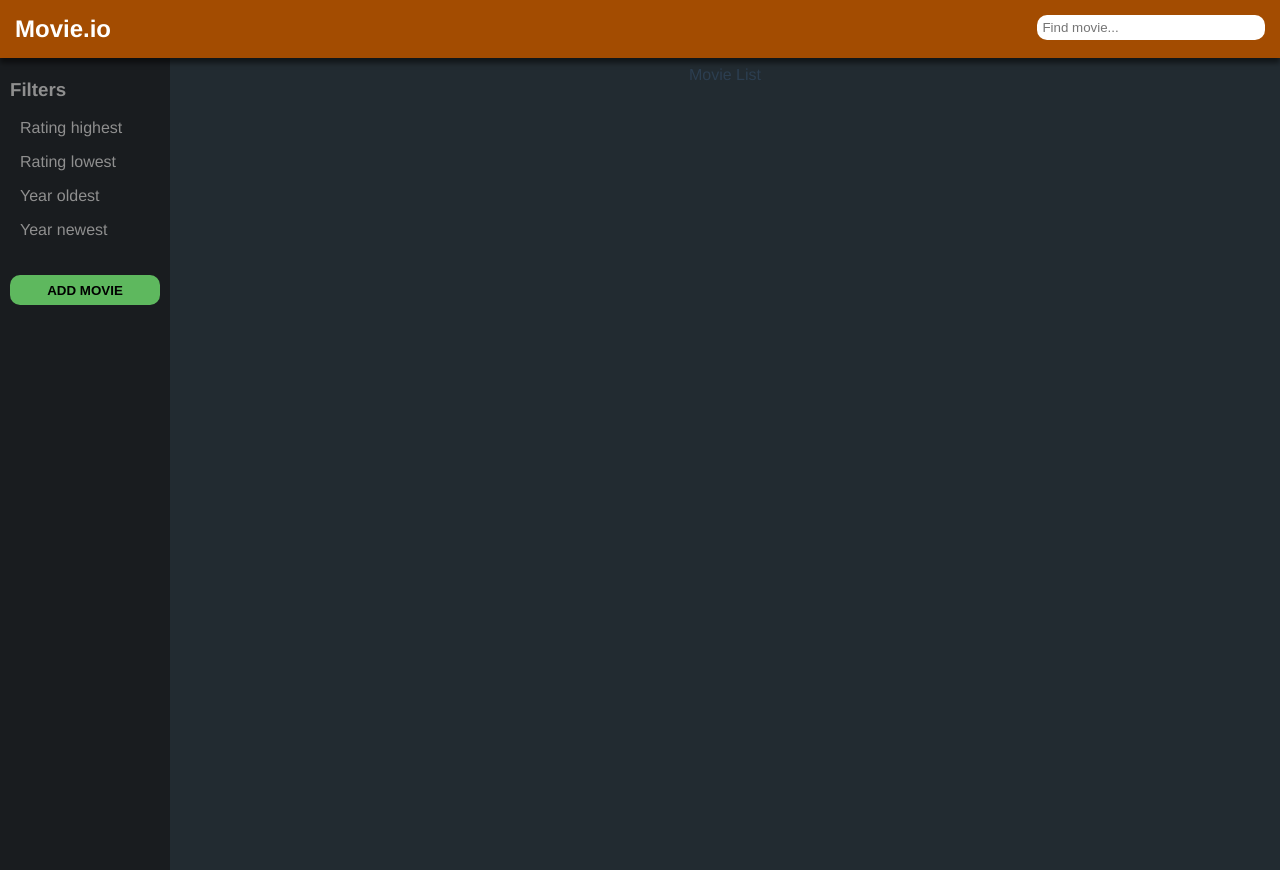
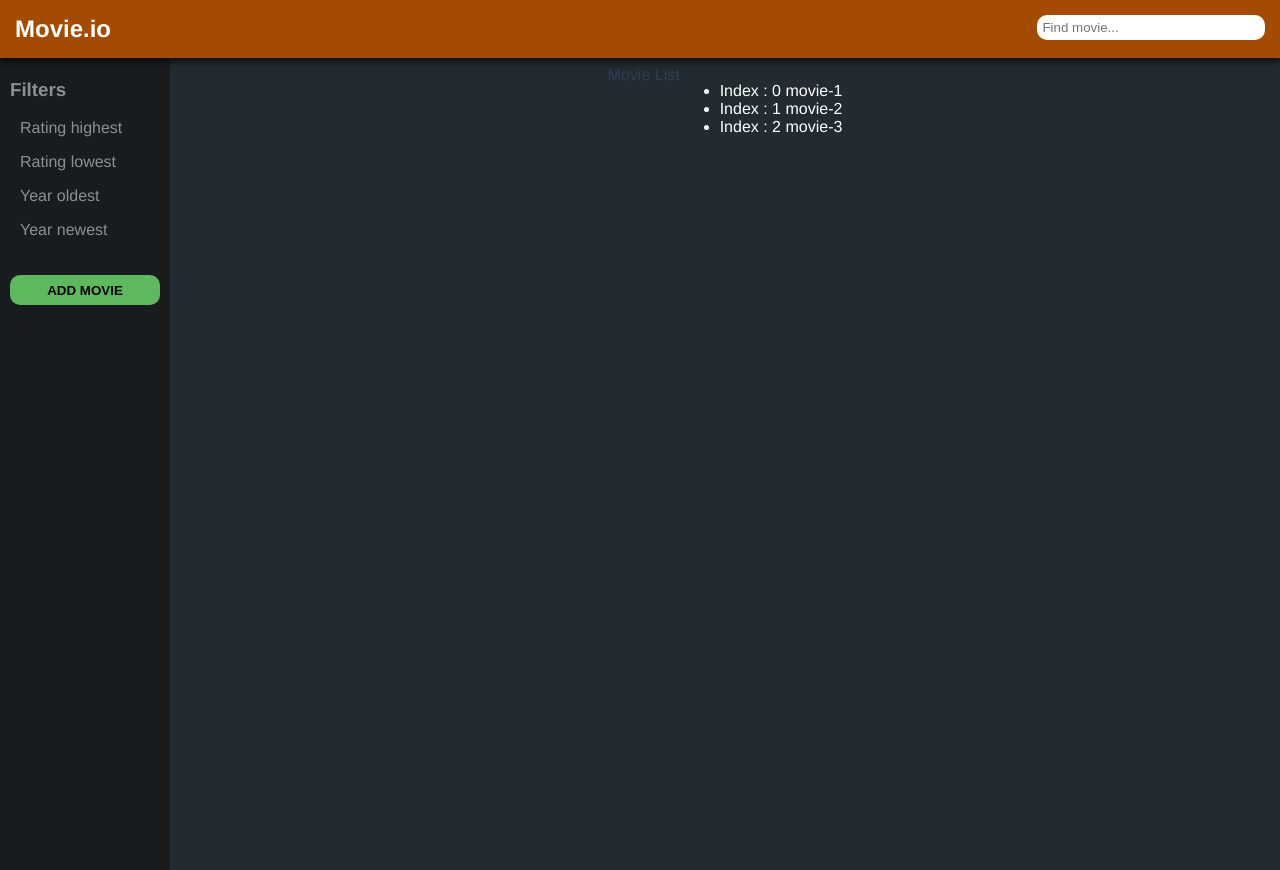
Before and after one commit to Jocelyn10/MovieAppVue, a Vue app: page / in a window 1280 px wide. Built offline with nearby package versions, Linux system fonts and the light colour scheme.

Commit message:
Add boucle in LovieList

```diff
--- a/src/components/MovieList.vue
+++ b/src/components/MovieList.vue
@@ -1,11 +1,36 @@
 <template>
   <div id="movie-container">
     Movie List
+
+    <ul>
+      <li style="color: white" v-for="(movie, index) in movies" :key="movie.is">
+        Index : {{ index }} {{ movie.name }}
+      </li>
+    </ul>
   </div>
 </template>
 
 <script>
-export default {};
+export default {
+  data() {
+    return {
+      movies: [
+        {
+          id: 1,
+          name: "movie-1",
+        },
+        {
+          id: 2,
+          name: "movie-2",
+        },
+        {
+          id: 3,
+          name: "movie-3",
+        },
+      ],
+    };
+  },
+};
 </script>
 
 <style lang="scss" scoped>
```
